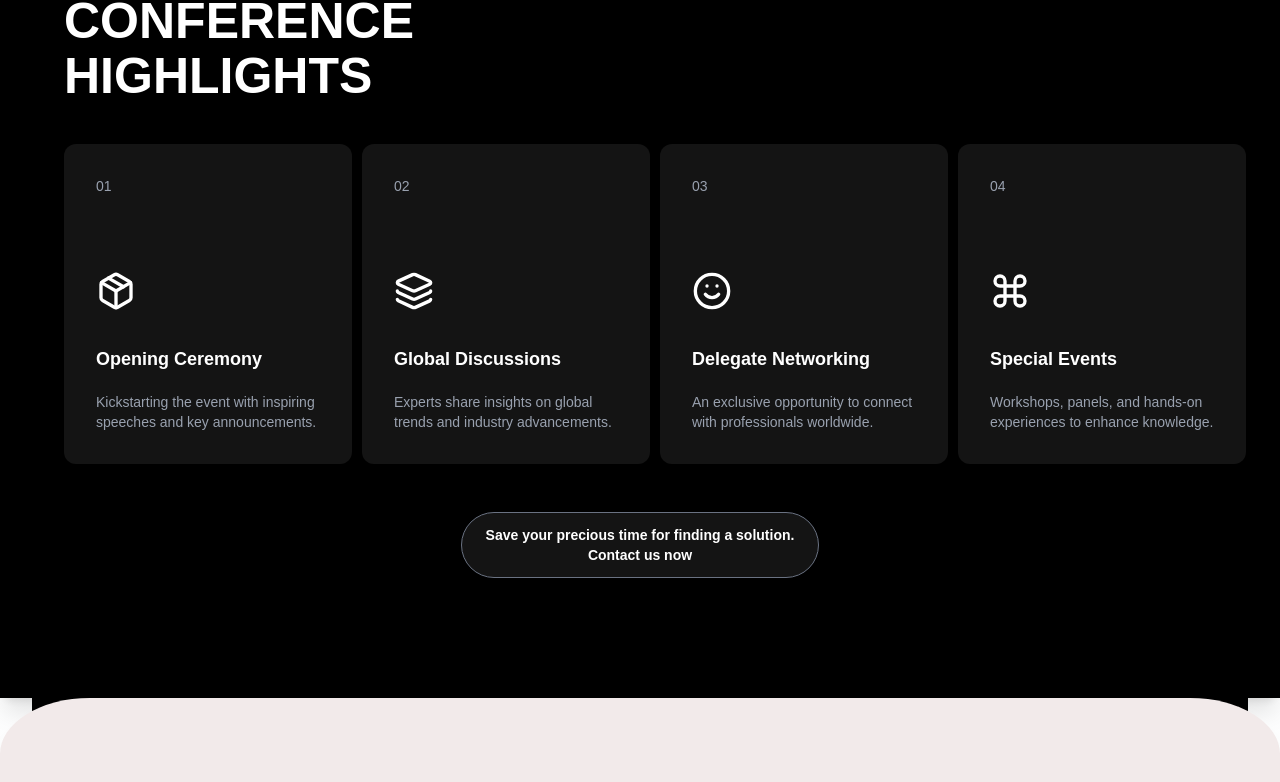
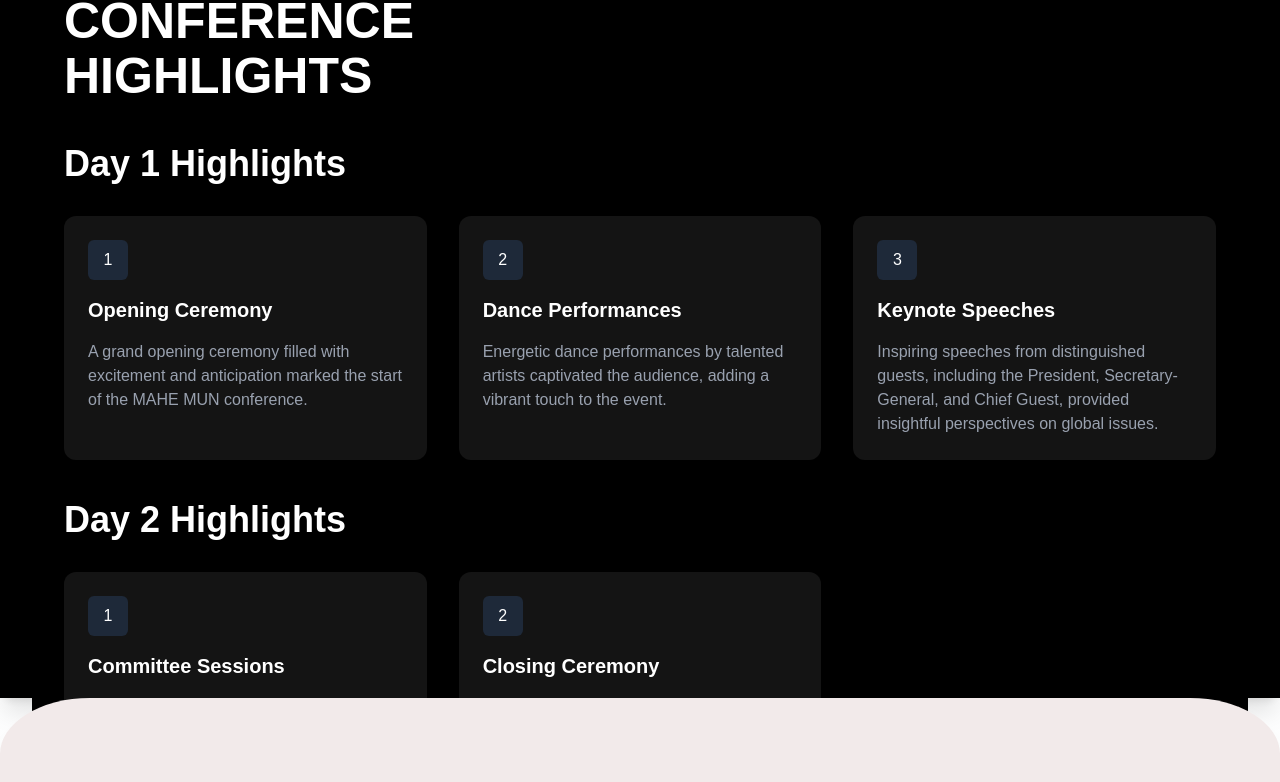
Before and after one commit to Mohak-Singhal/Mahe-Mun-2025-Website, a React (Vite) app: page / in a window 1280 px wide. Shown: the part 3332-4114 px from the top of the page. Built offline with nearby package versions, Linux system fonts and the light colour scheme.

Commit message:
footer and conference updated

```diff
--- a/src/App.jsx
+++ b/src/App.jsx
@@ -5,6 +5,7 @@ import GalleryPage from "./pages/GalleryPage";
 import News from "./pages/News";
 import Team from "./pages/team";
 import Loader from "./components/Loader";
+import ScrollUp from "./components/ScrollUp";
 const App = () => {
   const [loading, setLoading] = useState(true);
 
@@ -19,6 +20,7 @@ const App = () => {
     <Loader />
   ) : (
     <Router>
+      <ScrollUp />
       <Routes>
         <Route path="/" element={<Home />} />
         <Route path="/gallery" element={<GalleryPage />} />
--- a/src/components/ConferenceHighlights.jsx
+++ b/src/components/ConferenceHighlights.jsx
@@ -1,30 +1,45 @@
 import React from "react";
-import { Package, Layers, Smile, Command } from "lucide-react";
 
 const highlights = [
   {
-    id: "01",
-    icon: <Package size={40} />,
+    day: "Day 1",
+    events: [
+      {
+        id: "1",
         title: "Opening Ceremony",
-    description: "Kickstarting the event with inspiring speeches and key announcements.",
+        description:
+          "A grand opening ceremony filled with excitement and anticipation marked the start of the MAHE MUN conference.",
       },
       {
-    id: "02",
-    icon: <Layers size={40} />,
-    title: "Global Discussions",
-    description: "Experts share insights on global trends and industry advancements.",
+        id: "2",
+        title: "Dance Performances",
+        description:
+          "Energetic dance performances by talented artists captivated the audience, adding a vibrant touch to the event.",
       },
       {
-    id: "03",
-    icon: <Smile size={40} />,
-    title: "Delegate Networking",
-    description: "An exclusive opportunity to connect with professionals worldwide.",
+        id: "3",
+        title: "Keynote Speeches",
+        description:
+          "Inspiring speeches from distinguished guests, including the President, Secretary-General, and Chief Guest, provided insightful perspectives on global issues.",
+      },
+    ],
   },
   {
-    id: "04",
-    icon: <Command size={40} />,
-    title: "Special Events",
-    description: "Workshops, panels, and hands-on experiences to enhance knowledge.",
+    day: "Day 2",
+    events: [
+      {
+        id: "1",
+        title: "Committee Sessions",
+        description:
+          "The second day's core, committee sessions, allowed delegates to actively discuss and negotiate. Participants skillfully tackled global issues, demonstrating intelligence and passion.",
+      },
+      {
+        id: "2",
+        title: "Closing Ceremony",
+        description:
+          "MAHE MUN's closing celebrated award-winning delegates, featured a collaborative closing speech, and a group photo, marking a successful end.",
+      },
+    ],
   },
 ];
 
@@ -33,30 +48,41 @@ const ConferenceHighlights = () => {
     <div className="bg-black text-white min-h-screen flex flex-col items-center py-16 px-6">
       {/* Title - Left aligned */}
       <div className="w-full max-w-6xl">
-        <h1 className="text-[50px]  font-semibold leading-[1.1] ">CONFERENCE <br/>HIGHLIGHTS</h1>
+        <h1 className="text-[50px] font-semibold leading-[1.1]">
+          CONFERENCE <br /> HIGHLIGHTS
+        </h1>
       </div>
 
-      {/* Cards Section */}
-      <div className="grid grid-cols-1 sm:grid-cols-2 lg:grid-cols-4 gap-10 mt-10 max-w-6xl">
-        {highlights.map((highlight) => (
-          <div
-            key={highlight.id}
-            className="bg-[#141414] rounded-xl p-8 w-72 h-80 flex flex-col justify-between"
-          >
-            <span className="text-gray-400 text-sm">{highlight.id}</span>
-            <div className="text-white text-center mt-14">{highlight.icon}</div>
-            <h2 className="text-lg font-semibold mt-4">{highlight.title}</h2>
-            <p className="text-gray-400 text-sm ">{highlight.description}</p>
+      {/* Day Highlights */}
+      {highlights.map((dayHighlight) => (
+        <div key={dayHighlight.day} className="max-w-6xl w-full mt-10">
+          <h2 className="text-4xl font-bold mb-8">{dayHighlight.day} Highlights</h2>
+
+          <div className="grid grid-cols-1 md:grid-cols-3 gap-8">
+            {dayHighlight.events.map((event) => (
+              <div key={event.id} className="bg-[#141414] p-6 rounded-xl flex flex-col items-start">
+                {/* Number in square */}
+                <div className="flex items-center justify-center bg-gray-800 text-white rounded-md w-10 h-10 mb-4">
+                  {event.id}
+                </div>
+
+                {/* Title and description */}
+                <div className="mb-4">
+                  <h3 className="text-xl font-semibold">{event.title}</h3>
+                </div>
+                <p className="text-gray-400">{event.description}</p>
               </div>
             ))}
           </div>
+        </div>
+      ))}
 
-      {/* Bottom Button */}
+      {/* Bottom Button
       <div className="mt-12">
         <button className="bg-[#141414] text-white text-sm px-6 py-3 rounded-full font-semibold border border-gray-500 hover:scale-105 transition">
           Save your precious time for finding a solution. <br /> Contact us now
         </button>
-      </div>
+      </div> */}
     </div>
   );
 };
--- a/src/components/Footer.jsx
+++ b/src/components/Footer.jsx
@@ -5,6 +5,7 @@ import {
   FaInstagram,
   FaLinkedin,
 } from "react-icons/fa";
+import { Link } from "react-router-dom";
 
 const Footer = () => {
   return (
@@ -25,10 +26,18 @@ const Footer = () => {
               <div className="flex flex-col items-center md:items-start">
                 <h3 className="text-xl font-semibold mb-4">Quick Links</h3>
                 <ul className="space-y-0.5 text-gray-400 font-light">
-                  <li>Home</li>
-                  <li>Team</li>
-                  <li>Gallery</li>
-                  <li>News Letter</li>
+                  <li>
+                    <Link to="/">Home</Link>
+                  </li>
+                  <li>
+                    <Link to="/team">Team</Link>
+                  </li>
+                  <li>
+                    <Link to="/gallery">Gallery</Link>
+                  </li>
+                  <li>
+                    <Link to="/news">News Letter</Link>
+                  </li>
                 </ul>
               </div>
 
@@ -41,11 +50,7 @@ const Footer = () => {
                 </p>
                 <div className="bg-[#1f1f1f] p-4 rounded-lg flex items-center space-x-3 h-12">
                   <div className="text-white">
-                    <img
-                      src="/email.png"
-                      alt="Email Icon"
-                      className="w-7"
-                    />
+                    <img src="/email.png" alt="Email Icon" className="w-7" />
                   </div>
 
                   <input
@@ -54,12 +59,11 @@ const Footer = () => {
                     className="w-full  text-gray-300 placeholder-gray-  px-4 py-2 rounded-md focus:outline-none focus:ring-0 "
                   />
                   <button className="hover:scale-110 transition-all duration-200 ease-in-out">
-                  <img
+                    <img
                       src="/paperplane.png"
                       alt="Email Icon"
                       className="w-7"
                     />
-
                   </button>
                 </div>
               </div>
--- /dev/null
+++ b/src/components/ScrollUp.jsx
@@ -0,0 +1,14 @@
+import { useEffect } from 'react';
+import { useLocation } from 'react-router-dom';
+
+const ScrollUp = () => {
+  const { pathname } = useLocation();
+
+  useEffect(() => {
+    window.scrollTo(0, 0);
+  }, [pathname]);
+
+  return null;
+};
+
+export default ScrollUp;
```
Lines whose indentation alone changed are shown as unchanged.
